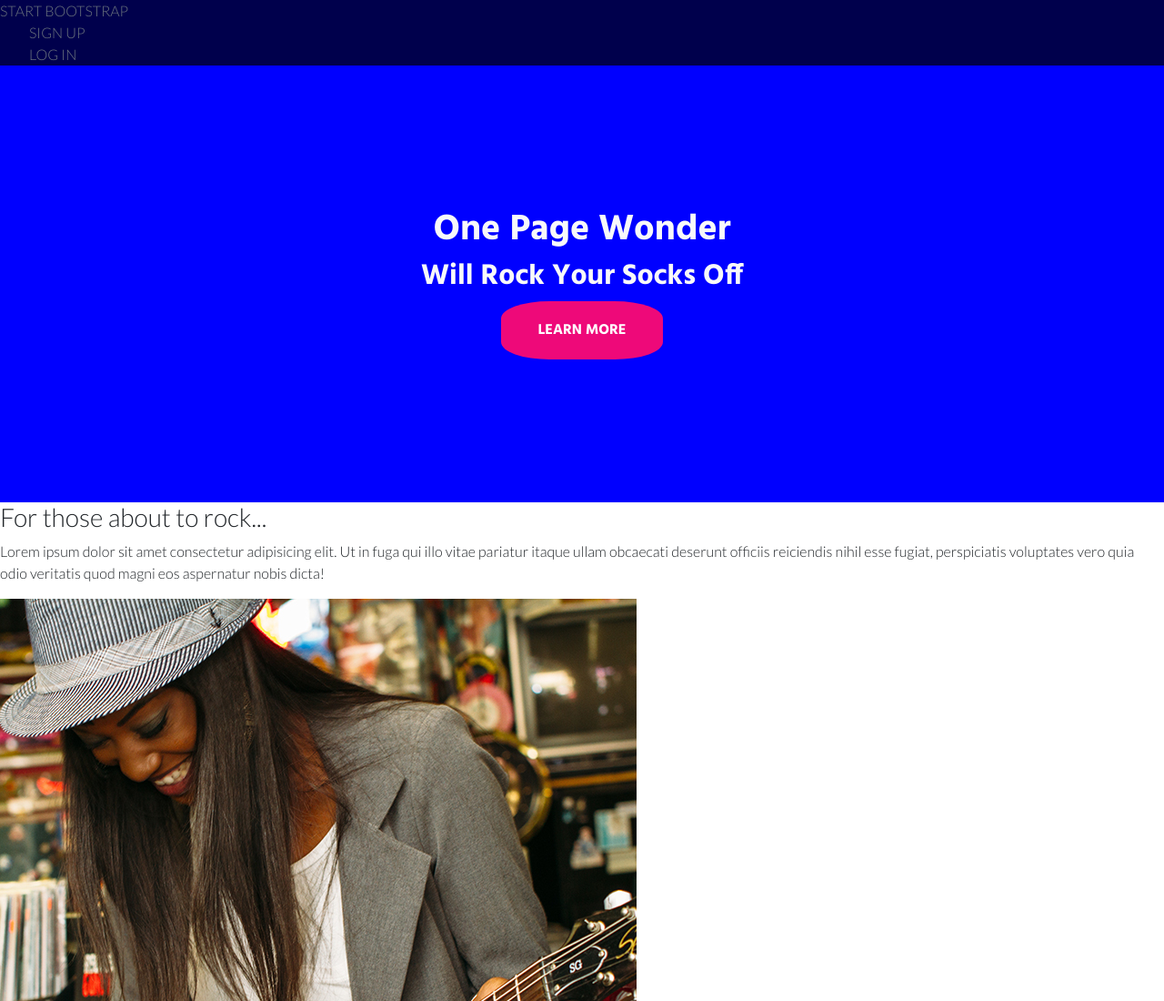
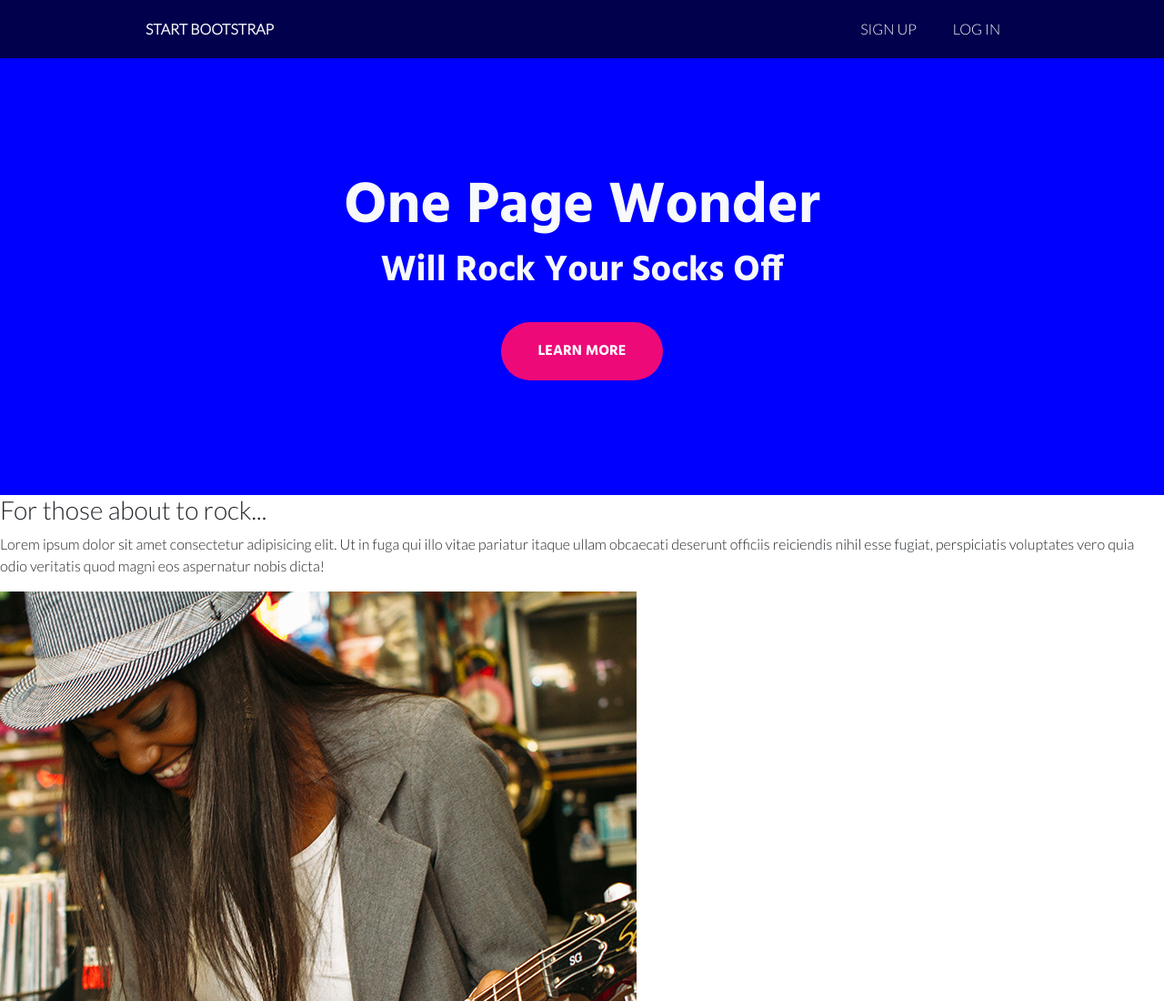
Before and after one commit to shuupsy/CodingS_Bootstrap-Rock, a website: page index.html in a window 1280 px wide. Shown: the top 1100 px of the page at 91% size. Drawn offline with Linux system fonts and the light colour scheme.

Commit message:
Header done, bootstrap

```diff
--- a/index.html
+++ b/index.html
@@ -12,10 +12,10 @@
 </head>
 
 <body>
-    <header class="bg text-secondary">
-        <div>START BOOTSTRAP</div>
+    <header class="bg text-light">
+        <div class="logo fw-bold">START BOOTSTRAP</div>
         <div class="menu">
-            <ul>
+            <ul class="d-flex justify-content-end">
                 <li>SIGN UP</li>
                 <li>LOG IN</li>
             </ul>
@@ -26,8 +26,8 @@
         <!-- Section background blue -->
         <section class="bgblue text-light d-flex flex-column justify-content-center align-items-center">
             <h1>One Page Wonder</h1>
-            <h2>Will Rock Your Socks Off</h2>
-            <button>LEARN MORE</button>
+            <h2 class="pb-4 fs-1">Will Rock Your Socks Off</h2>
+            <button class="rounded-pill">LEARN MORE</button>
         </section>
 
         <!-- Section cards -->
--- a/public/sass/_general.sass
+++ b/public/sass/_general.sass
@@ -4,16 +4,25 @@
 body
     font-family: 'Lato'
 header
-    background-color: $bg-hdr
-    .menu
-        ul
-            margin: 0
+        background-color: $bg-hdr
+        height: 8vh
+        display: grid
+        grid-template-columns: 1fr 1fr
+        align-items: center
+        padding: 0 20vh
+        .menu
+            ul
+                margin: 0
+                li
+                    padding: 0 20px
 
 main
     .bgblue
         background-color: $bg-blue
         font-family: 'Hind'
         height: 60vh
+        h1
+            font-size: 4rem
         button
             @include btn-p
 
--- a/public/sass/_variables.sass
+++ b/public/sass/_variables.sass
@@ -13,7 +13,6 @@ $bg-btn: #EE0979
     color: white
     font-weight: bold
     border: none
-    border-radius: 30%
     padding: 20px 40px
 
 @mixin cards-titre
```
Also changed, not shown: public/css/style.css, 1 other file.
